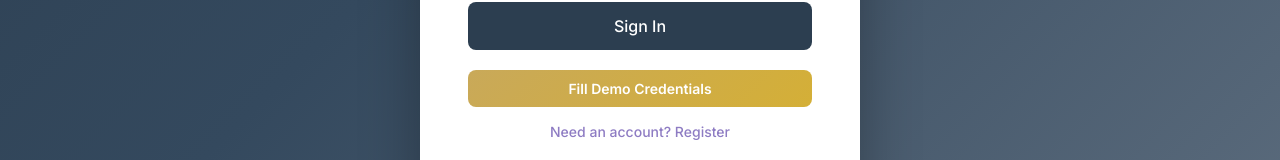
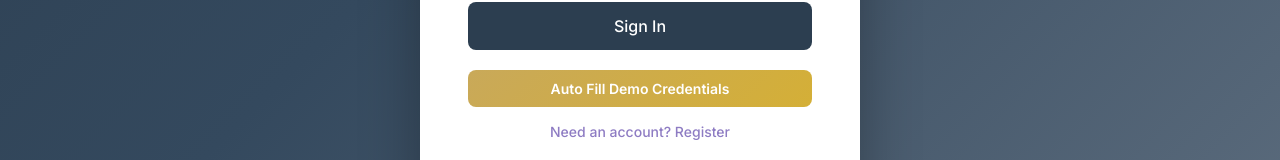
Before and after one commit to eakarsu/AIFuneralMemorialCreator, a React (Vite) app in the folder client/: page / in a window 1280 px wide. Shown: the part 470-630 px from the top of the page. Built offline with nearby package versions, Linux system fonts and the light colour scheme.

Commit message:
Commit pending workspace changes

```diff
--- a/client/src/pages/Login.jsx
+++ b/client/src/pages/Login.jsx
@@ -76,7 +76,7 @@ export default function Login({ onLogin, showToast }) {
 
         <div style={{ marginTop: 20 }}>
           <button onClick={fillDemo} className="btn-gold" style={{ width: '100%', marginBottom: 12 }}>
-            Fill Demo Credentials
+            Auto Fill Demo Credentials
           </button>
           <div style={{ textAlign: 'center' }}>
             <button
```
